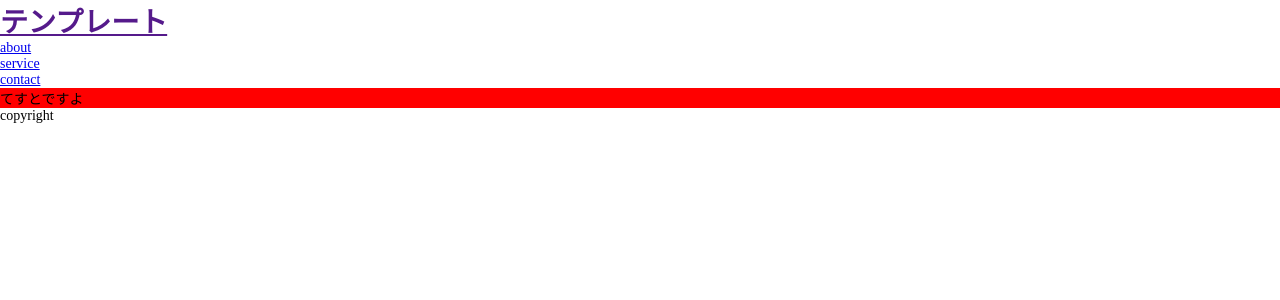
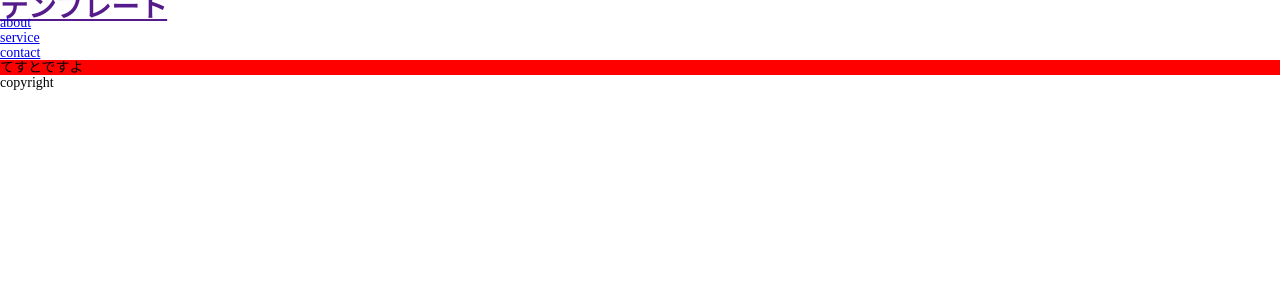
Before and after one commit to rwhashimoto/store-coffee, a PHP site: page / in a window 1280 px wide. Shown: the top 300 px of the page. Run offline with PHP 8.4, Linux system fonts and the light colour scheme.

Commit message:
[mod]font,color指定

```diff
--- a/css/common.css
+++ b/css/common.css
@@ -327,6 +327,7 @@ html {
 p,
 a {
   font-size: 1.4rem;
+  line-height: 1.5rem;
 }
 
 .l-main p {
--- a/scss/mixin/_font.scss
+++ b/scss/mixin/_font.scss
@@ -7,4 +7,5 @@ html {
 p,
 a {
     @include fz(14);
+    line-height: 1.5rem;
 }
--- a/scss/setting/_color.scss
+++ b/scss/setting/_color.scss
@@ -1,7 +1,5 @@
 // 配色
-$bg-color   : #fff;
-$main-color : #32323c;
-$sub-color  : #3f3f4b;
-$base-color : #fff;
-$font-color : #333333;
-$link-color : #1a0dab;
+$main-color: #000;
+$sub-color: #FFF;
+$accent-color: #E03131;
+$text-color: #383E45;
--- a/scss/setting/_config.scss
+++ b/scss/setting/_config.scss
@@ -1 +1 @@
-$font-family: sans-serif;
+$font-family: "Helvetica Neue", "Arial、Hiragino Sans", "Hiragino Kaku Gothic ProN", "Meiryo", sans-serif;
```
Also changed, not shown: 1 other file.
